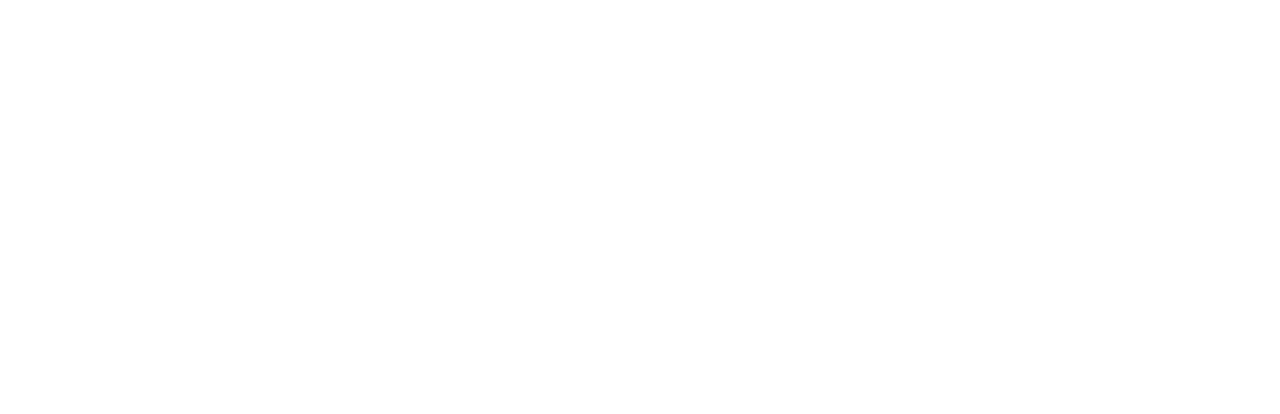
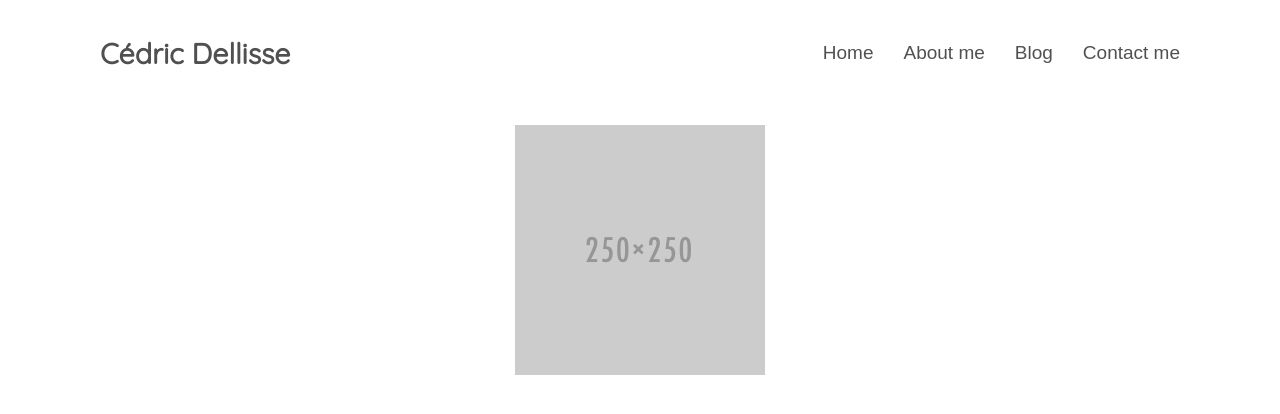
Before and after one commit to XeoXeo/Portfolio, a plain HTML site: page about.html in a window 1280 px wide. Drawn offline with Linux system fonts and the light colour scheme.

Commit message:
Working out the about page

```diff
--- a/about.html
+++ b/about.html
@@ -12,7 +12,7 @@
     <link rel="stylesheet" href="./css/main.css">
 </head>
 <body>
-	<header>
+	<header class="alt-header">
 		<h2><a href="index.html">C&eacute;dric Dellisse</a></h2>
 		<nav>
 			<li><a href="index.html">Home</a></li>
@@ -22,7 +22,12 @@
 		</nav>
 	</header>
 	<section class="self">
+		<picture>
+			<img src="./img/foto.png" alt="Me, myself and I on a photo">
+		</picture>
+		<article class="self-descr">
 
+		</article>
 	</section>
 	<section class="skills-chart">
 
--- a/css/main.less
+++ b/css/main.less
@@ -96,6 +96,10 @@ header {
     align-items: center;
     color: #fff;
     padding: 35px 100px 0;
+
+	&.alt-header {
+		color: rgb(62, 62, 62);
+	}
 
     h2 {
         font-family: 'Quicksand', sans-serif;
```
Also changed, not shown: blog.html (+1 -1 lines), contact.html (+1 -1 lines), css/main.css, img/foto.png (added).
